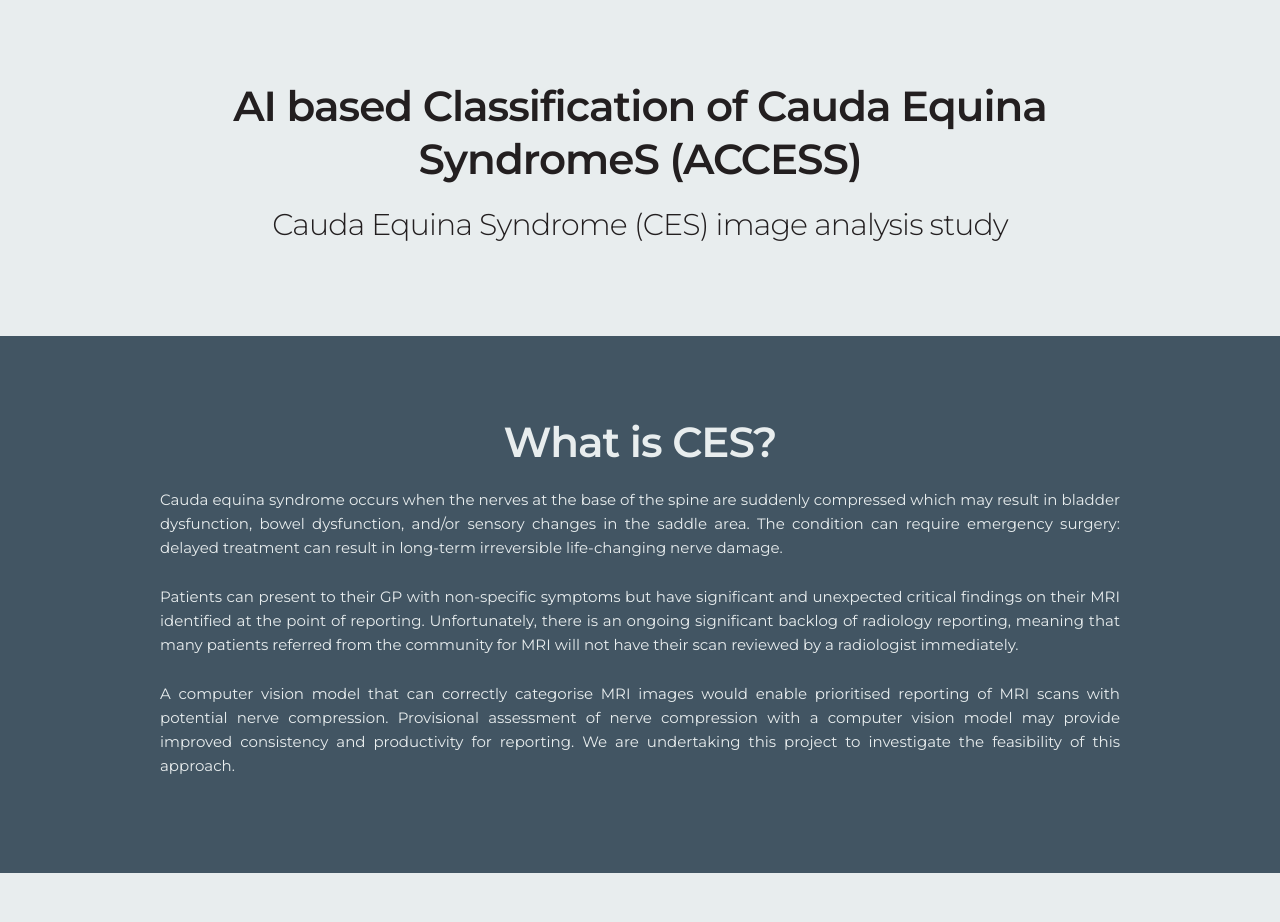
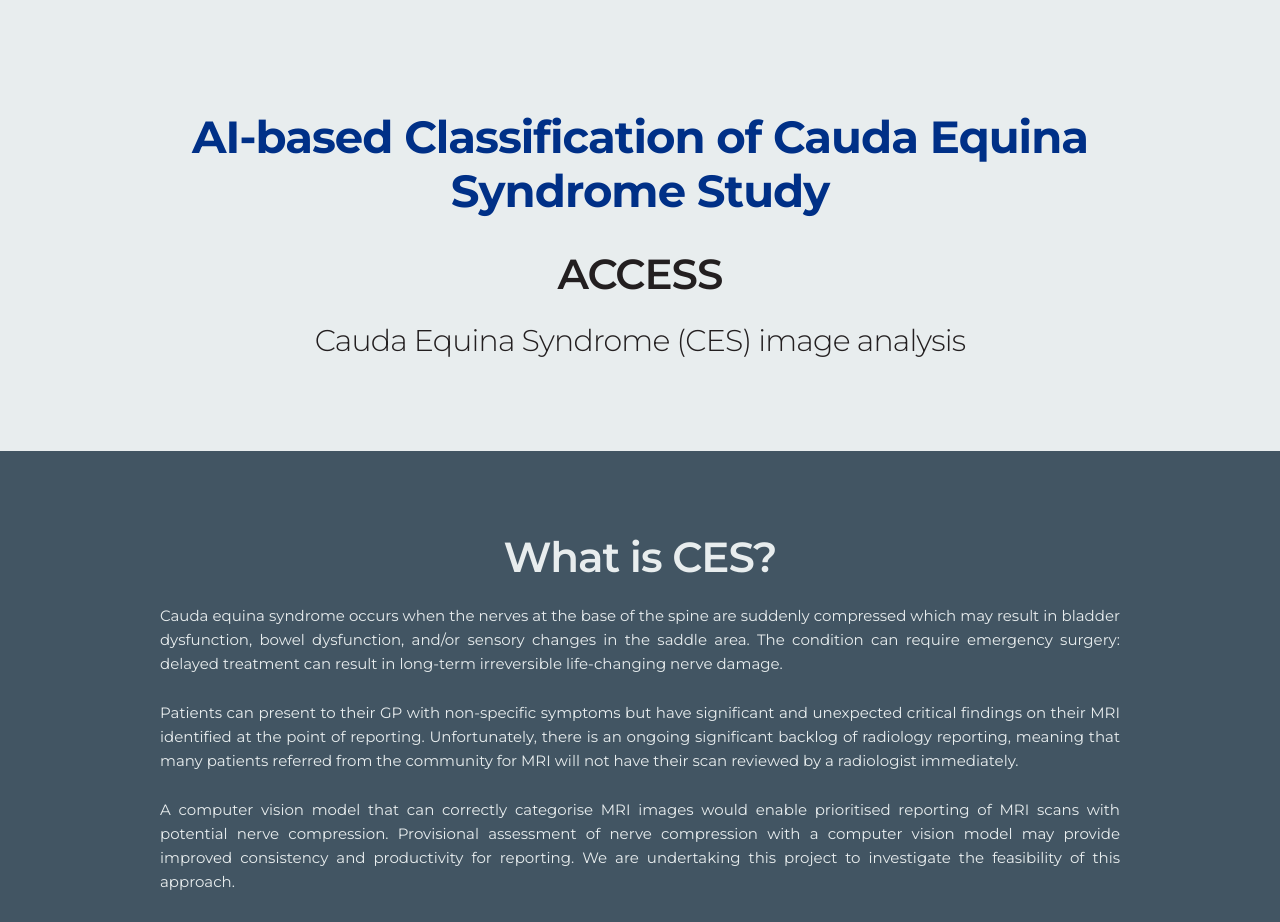
Before and after one commit to sustainsw/caudaequina.github.io, a plain HTML site: page index.html in a window 1280 px wide. Shown: the top 922 px of the page. Drawn offline with nearby package versions, Linux system fonts and the light colour scheme.

Commit message:
Update name

```diff
--- a/index.html
+++ b/index.html
@@ -55,8 +55,9 @@
   <body>
     <div class="section">
       <div class="container">
-        <h2>AI based Classification of Cauda Equina SyndromeS (ACCESS)</h2>
-        <h4>Cauda Equina Syndrome (CES) image analysis study</h4>
+        <h1>AI-based Classification of Cauda Equina Syndrome Study</h1>
+        <h2>ACCESS</h2>
+        <h4>Cauda Equina Syndrome (CES) image analysis</h4>
       </div>
     </div>
 
```
